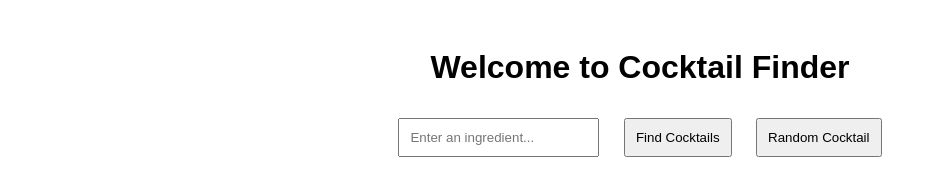
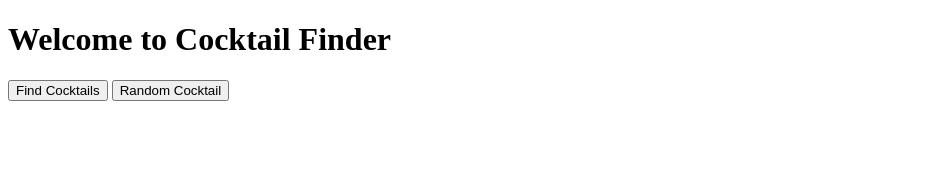
Before and after one commit to asmoge/cocktail-recipes-site, a plain HTML site: page index.html in a window 1280 px wide. Shown: the whole page, without its empty margins (0-937 px from the left). Drawn offline with Linux system fonts and the light colour scheme.

Commit message:
Fixing html

```diff
--- a/index.html
+++ b/index.html
@@ -4,14 +4,14 @@
     <meta charset="UTF-8">
     <meta name="viewport" content="width=device-width, initial-scale=1.0">
     <title>Cocktail Finder</title>
-    <link rel="stylesheet" href="style.css">
 </head>
 <body>
     <h1>Welcome to Cocktail Finder</h1>
-    <input type="text" id="ingredientInput" placeholder="Enter an ingredient...">
-    <button id="searchBtn">Find Cocktails</button>
-    <button id="randomBtn">Random Cocktail</button>
+    <button onclick="fetchCocktails()">Find Cocktails</button>
+    <button onclick="getRandomCocktail()">Random Cocktail</button>
+
     <div id="cocktailList"></div>
-    <script src="script.js"></script>
+
+    <script src="script.js"></script> <!-- This ensures script.js runs -->
 </body>
 </html>
```
